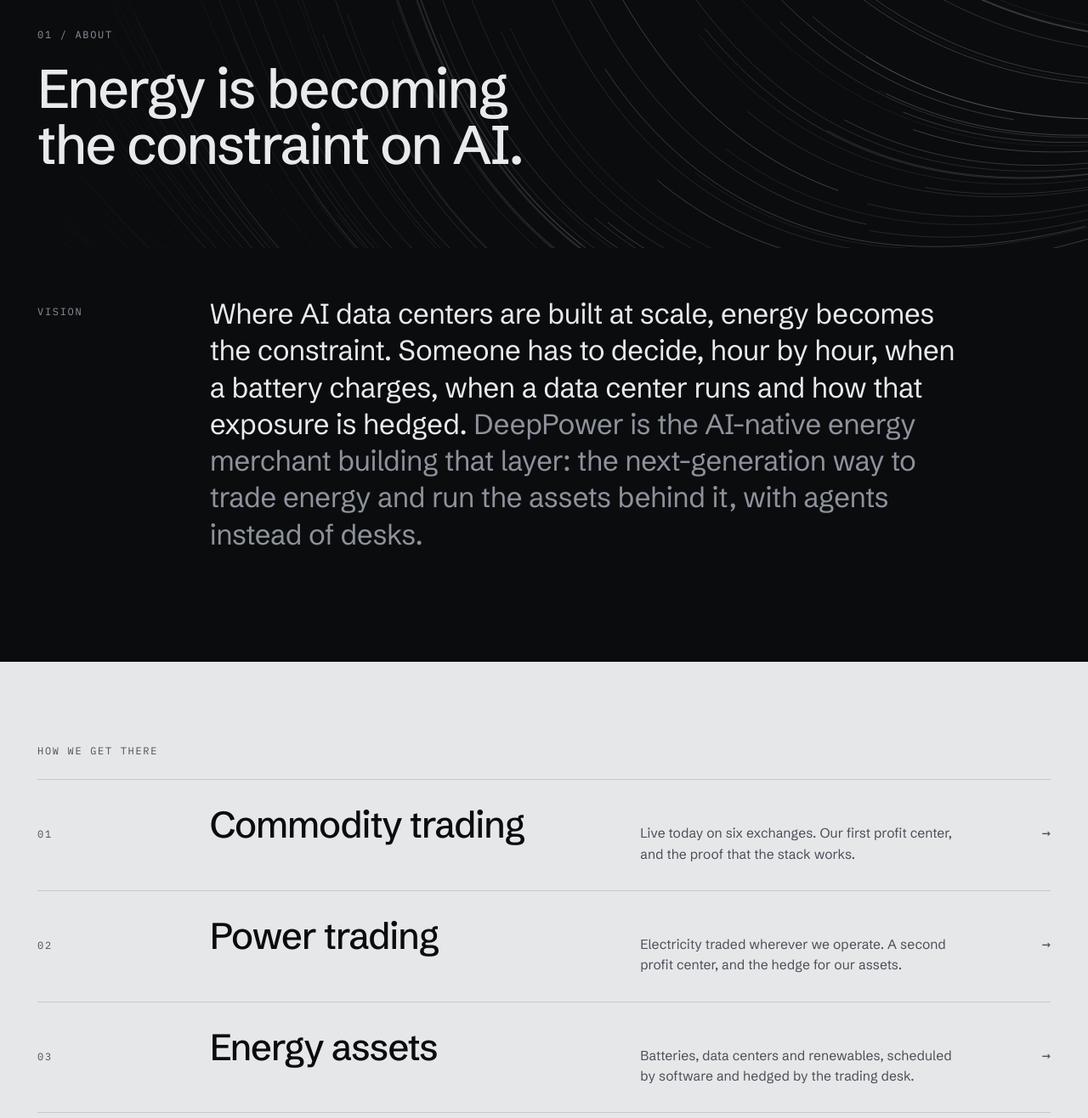
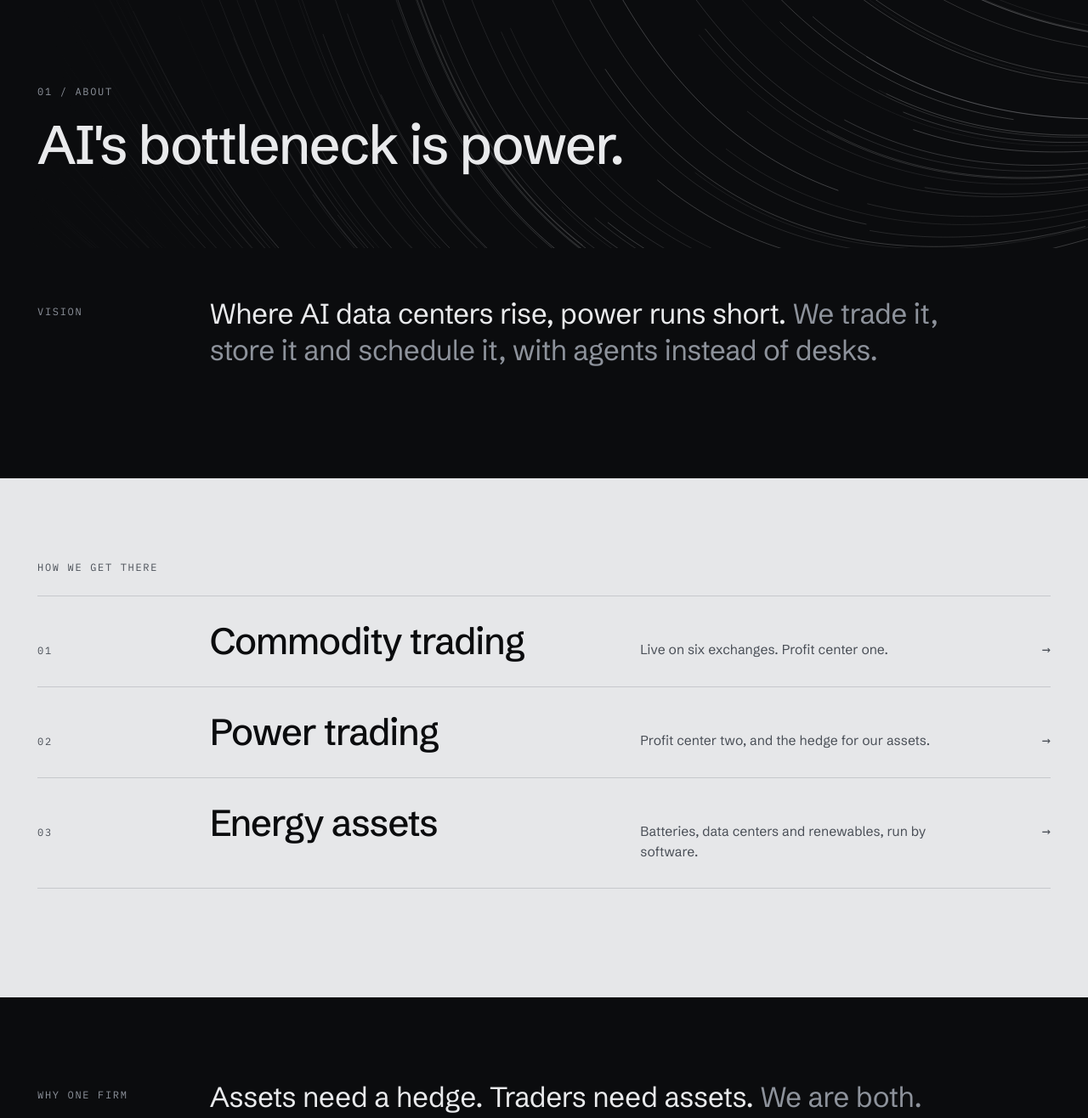
Before and after one commit to cpeiren/deeppower-website, a plain HTML site: page about/index.html in a window 1280 px wide. Shown: the part 220-1536 px from the top of the page at 85% size. Drawn offline with Linux system fonts and the light colour scheme.

Commit message:
Shorter landing and About copy
Co-Authored-By: Claude Opus 5.5 <noreply@anthropic.com>

```diff
--- a/about/index.html
+++ b/about/index.html
@@ -40,7 +40,7 @@
   <canvas class="field" aria-hidden="true"></canvas>
   <div class="wrap">
     <div class="label rise" style="--d:0">01 / About</div>
-    <h1 class="rise" style="--d:1">Energy is becoming the constraint on AI.</h1>
+    <h1 class="rise" style="--d:1">AI's bottleneck is power.</h1>
   </div>
 </section>
 
@@ -48,7 +48,7 @@
   <div class="wrap">
     <div class="grid">
       <div class="label rise" style="--d:2">Vision</div>
-      <p class="statement rise" style="--d:3">Where AI data centers are built at scale, energy becomes the constraint. Someone has to decide, hour by hour, when a battery charges, when a data center runs and how that exposure is hedged. <span>DeepPower is the AI-native energy merchant building that layer: the next-generation way to trade energy and run the assets behind it, with agents instead of desks.</span></p>
+      <p class="statement rise" style="--d:3">Where AI data centers rise, power runs short. <span>We trade it, store it and schedule it, with agents instead of desks.</span></p>
     </div>
   </div>
 </section>
@@ -57,9 +57,9 @@
   <div class="wrap">
     <div class="label" style="margin-bottom:24px">How we get there</div>
     <ul class="rows links">
-      <li><a class="row" href="/capabilities/tradecontrol/"><span class="n">01</span><span class="name">Commodity trading</span><span class="desc">Live today on six exchanges. Our first profit center, and the proof that the stack works.</span><span class="arr" aria-hidden="true">&rarr;</span></a></li>
-      <li><a class="row" href="/capabilities/powernet/forecast/"><span class="n">02</span><span class="name">Power trading</span><span class="desc">Electricity traded wherever we operate. A second profit center, and the hedge for our assets.</span><span class="arr" aria-hidden="true">&rarr;</span></a></li>
-      <li><a class="row" href="/capabilities/powernet/scheduling/"><span class="n">03</span><span class="name">Energy assets</span><span class="desc">Batteries, data centers and renewables, scheduled by software and hedged by the trading desk.</span><span class="arr" aria-hidden="true">&rarr;</span></a></li>
+      <li><a class="row" href="/capabilities/tradecontrol/"><span class="n">01</span><span class="name">Commodity trading</span><span class="desc">Live on six exchanges. Profit center one.</span><span class="arr" aria-hidden="true">&rarr;</span></a></li>
+      <li><a class="row" href="/capabilities/powernet/forecast/"><span class="n">02</span><span class="name">Power trading</span><span class="desc">Profit center two, and the hedge for our assets.</span><span class="arr" aria-hidden="true">&rarr;</span></a></li>
+      <li><a class="row" href="/capabilities/powernet/scheduling/"><span class="n">03</span><span class="name">Energy assets</span><span class="desc">Batteries, data centers and renewables, run by software.</span><span class="arr" aria-hidden="true">&rarr;</span></a></li>
     </ul>
   </div>
 </section>
@@ -68,7 +68,7 @@
   <div class="wrap">
     <div class="grid">
       <div class="label">Why one firm</div>
-      <p class="statement">An asset without a trading desk cannot hedge. A trading desk without assets has nothing physical to earn on. <span>We run both on one stack, so every new market adds a profit center to the same firm.</span></p>
+      <p class="statement">Assets need a hedge. Traders need assets. <span>We are both.</span></p>
     </div>
   </div>
 </section>
```
Also changed, not shown: index.html (+6 -6 lines).
